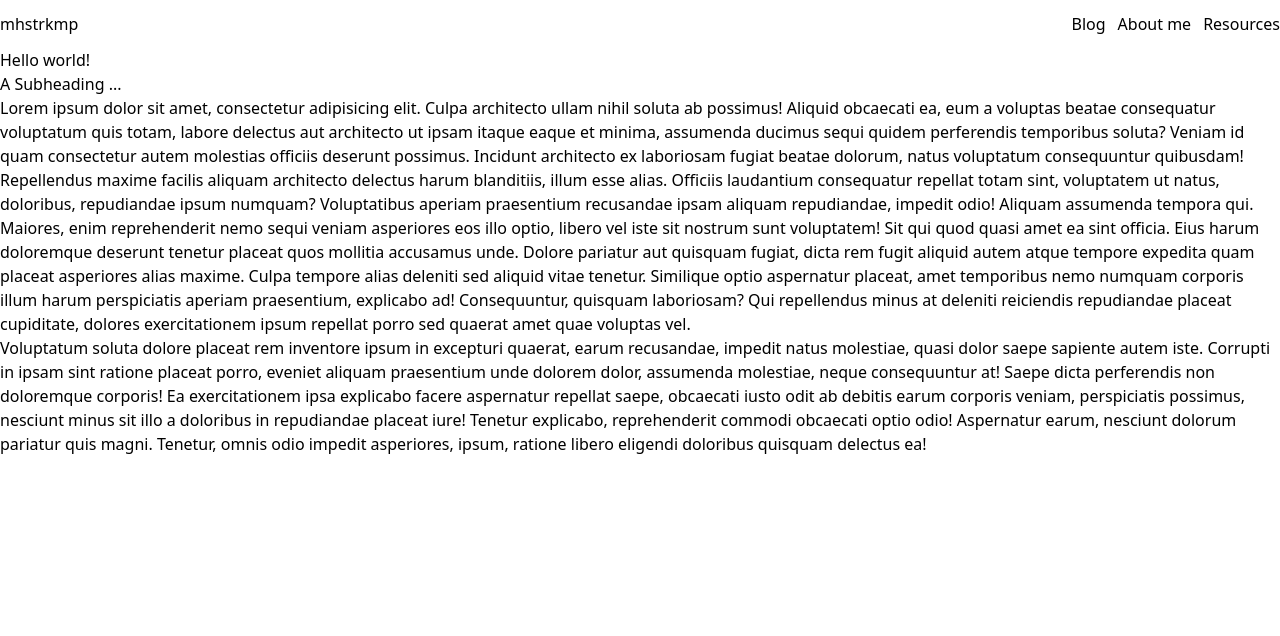
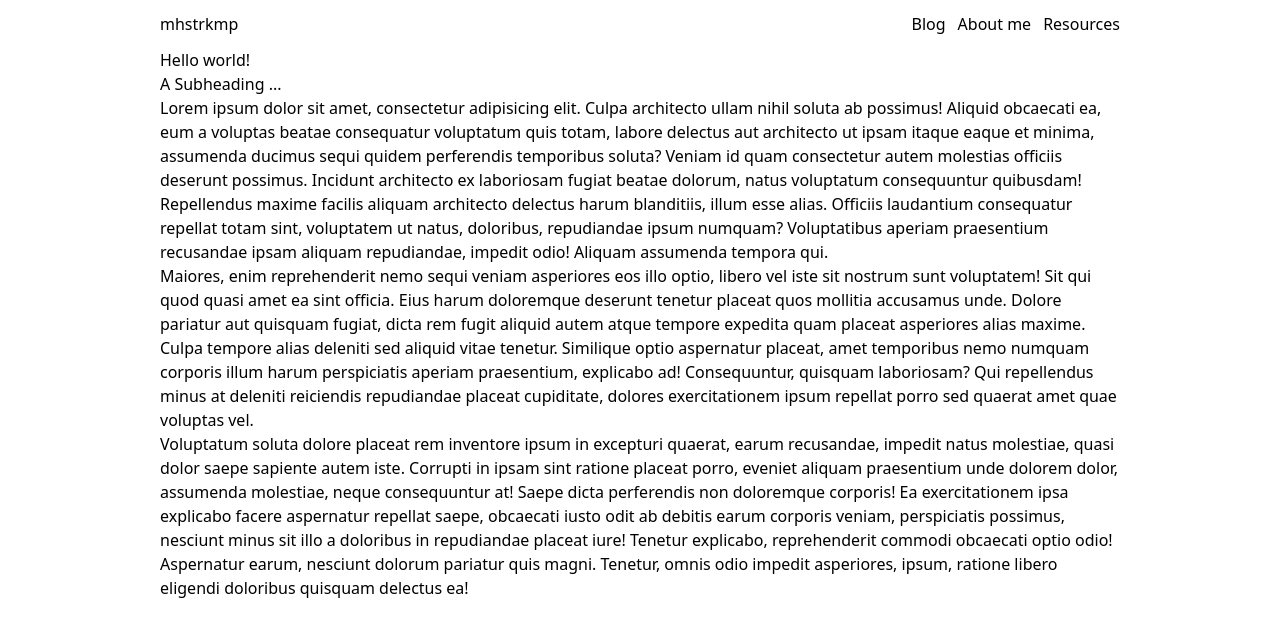
Before and after one commit to mhstrkmp/mhstrkmp.dev, a Gatsby site: page / in a window 1280 px wide. Built offline with nearby package versions, Linux system fonts and the light colour scheme; Gatsby itself is replaced by a stand-in of ours; what @tailwindcss/typography would draw is missing.

Commit message:
🚧 Add global layout component

```diff
--- a/gatsby-browser.js
+++ b/gatsby-browser.js
@@ -1 +1,7 @@
+import React from "react";
 import "./src/styles/global.css";
+import Layout from "./src/components/Layout";
+
+export function wrapPageElement({ element, props }) {
+  return <Layout {...props}>{element}</Layout>;
+}
--- /dev/null
+++ b/src/components/Layout.js
@@ -0,0 +1,11 @@
+import React from "react";
+import Header from "./Header";
+
+const Layout = ({ children }) => (
+  <div className="container w-full max-w-screen-lg mx-auto px-8 ">
+    <Header />
+    {children}
+  </div>
+);
+
+export default Layout;
--- a/src/pages/index.js
+++ b/src/pages/index.js
@@ -1,10 +1,8 @@
 import * as React from "react";
-import Header from "../components/Header";
 
 const IndexPage = () => {
   return (
     <>
-      <Header />
       <main className="prose">
         <h2>Hello world!</h2>
         <h3>A Subheading ...</h3>
```
